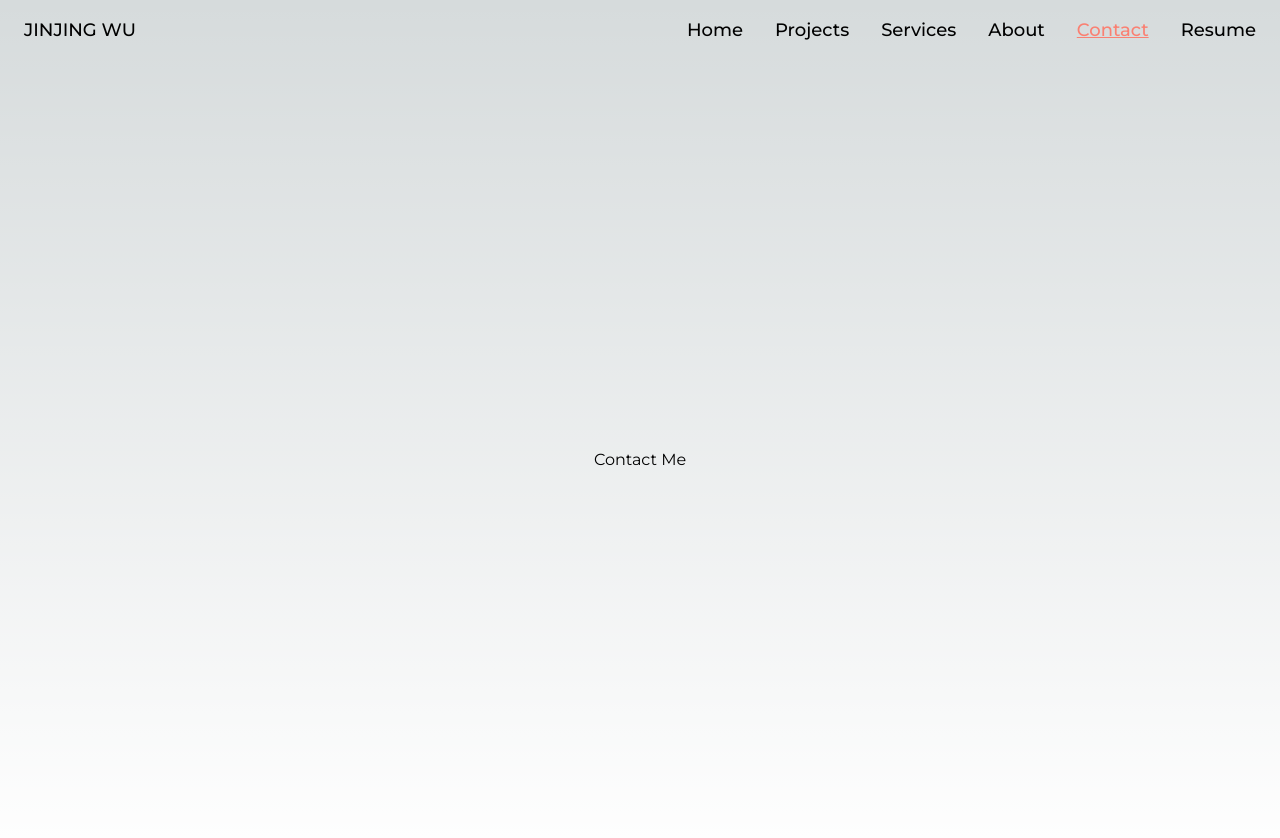
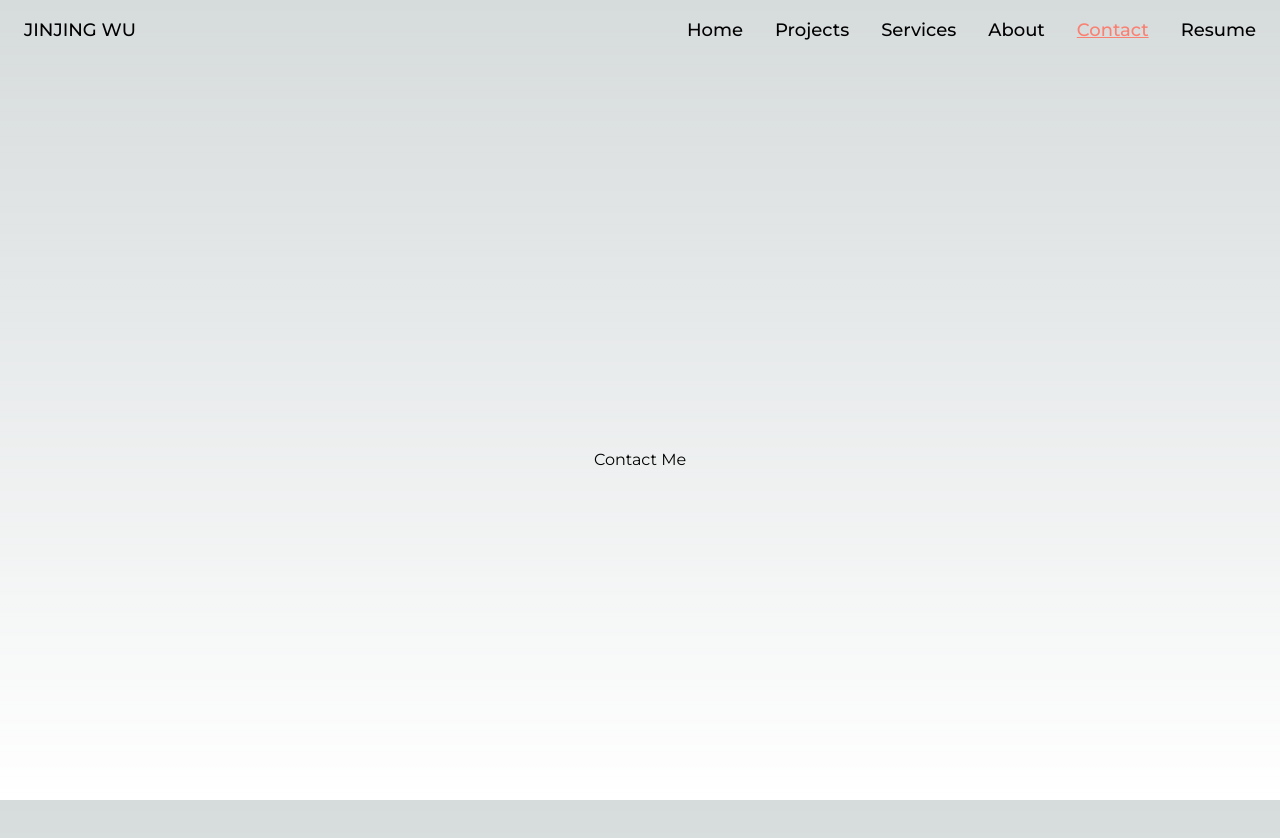
Before and after one commit to jinjingngo/blog, a Next.js app: page /contact in a window 1280 px wide. Shown: the top 838 px of the page. Built offline with nearby package versions, Linux system fonts and the light colour scheme.

Commit message:
fix: min-main-height scrollbar issue

```diff
--- a/src/app/globals.css
+++ b/src/app/globals.css
@@ -16,16 +16,24 @@
   }
 }
 
+html,
+body {
+  width: 100%;
+  height: 100%;
+}
+
 body {
   color: rgb(var(--foreground-rgb));
   background: linear-gradient(to bottom,
       transparent,
       rgb(var(--background-end-rgb))) rgb(var(--background-start-rgb));
+  display: flex;
+  flex-direction: column;
 }
 
 @layer components {
   .min-main-h {
-    min-height: calc(100vh - 60px);
+    flex-grow: 1;
   }
 }
 
```
